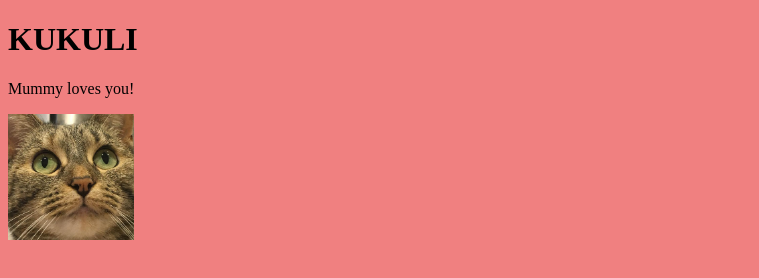
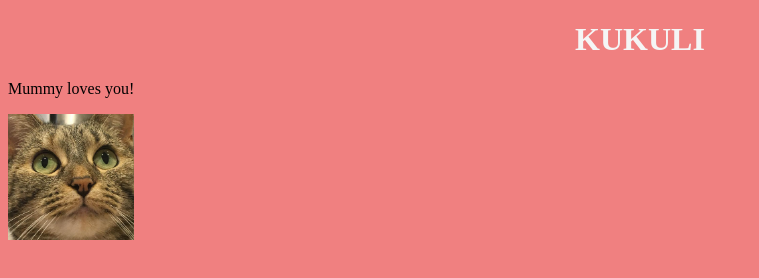
Before and after one commit to meleksen1/myfirstwebsite, a website: page index.html in a window 1280 px wide. Shown: the whole page, without its empty margins (0-759 px from the left). Drawn offline with Linux system fonts and the light colour scheme.

Commit message:
Update index.css

```diff
--- a/index.css
+++ b/index.css
@@ -1,3 +1,8 @@
 body {
   background-color: #f08080;
 }
+
+h1 {
+  color: whitesmoke;
+  text-align: center;
+}
```
